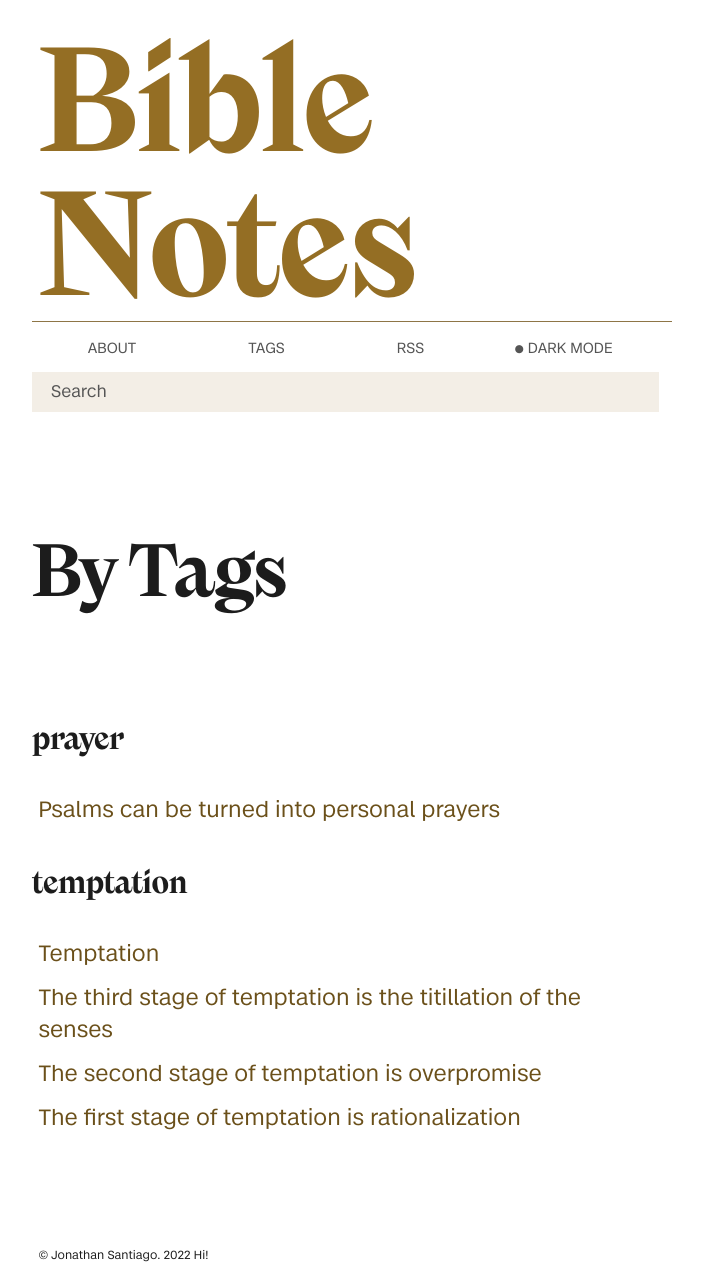
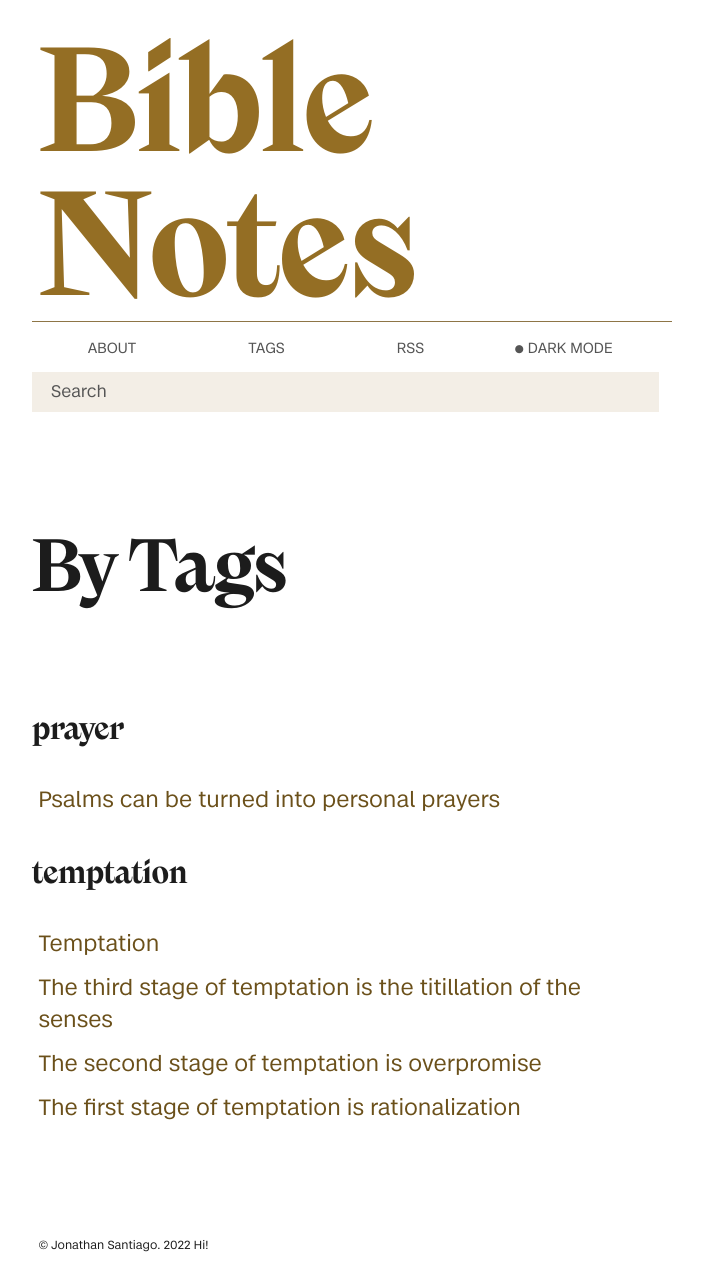
Before and after one commit to jsantiago611/digital-garden-master, a Jekyll site: the page built from tags.md, in a window 1280 px wide. Shown: the whole page, without its empty margins (298-1001 px from the left). Built offline with Jekyll 4.4.1, drawn with Linux system fonts in a browser that asks for light colours.

Commit message:
h1 line-height

```diff
--- a/assets/css/Style.css
+++ b/assets/css/Style.css
@@ -874,7 +874,7 @@ main {
 	font-feature-settings: pnum;
 	font-family: var(--font-family-serif);
 	font-weight: bold;
-	line-height: 1;
+	line-height: var(--line-height-tight);
 	margin: 80px 0 8px;
 	color: var(--c-text-strong);
   	/* border-bottom: 1px solid var(--c-border) !important;*/
```
